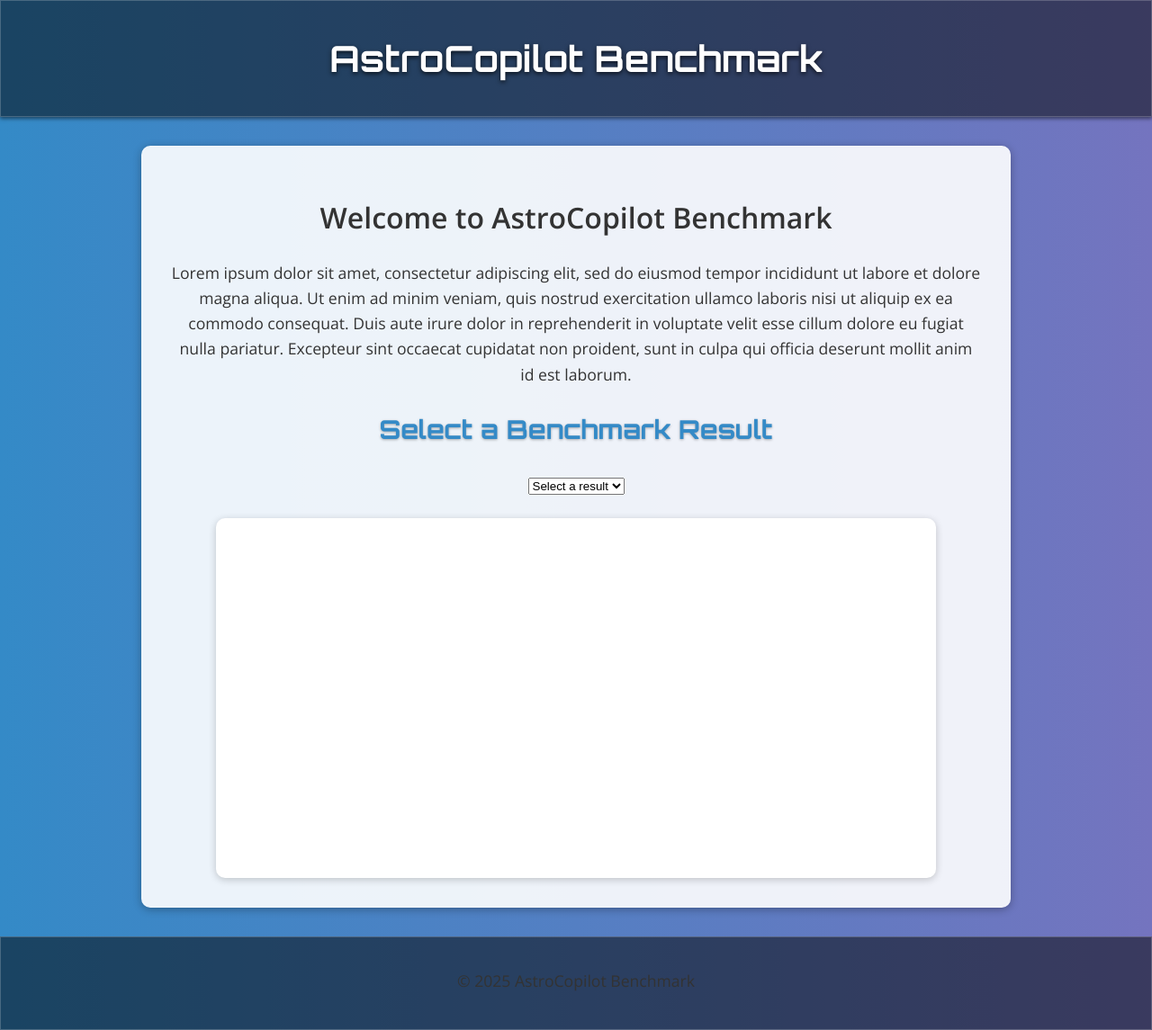
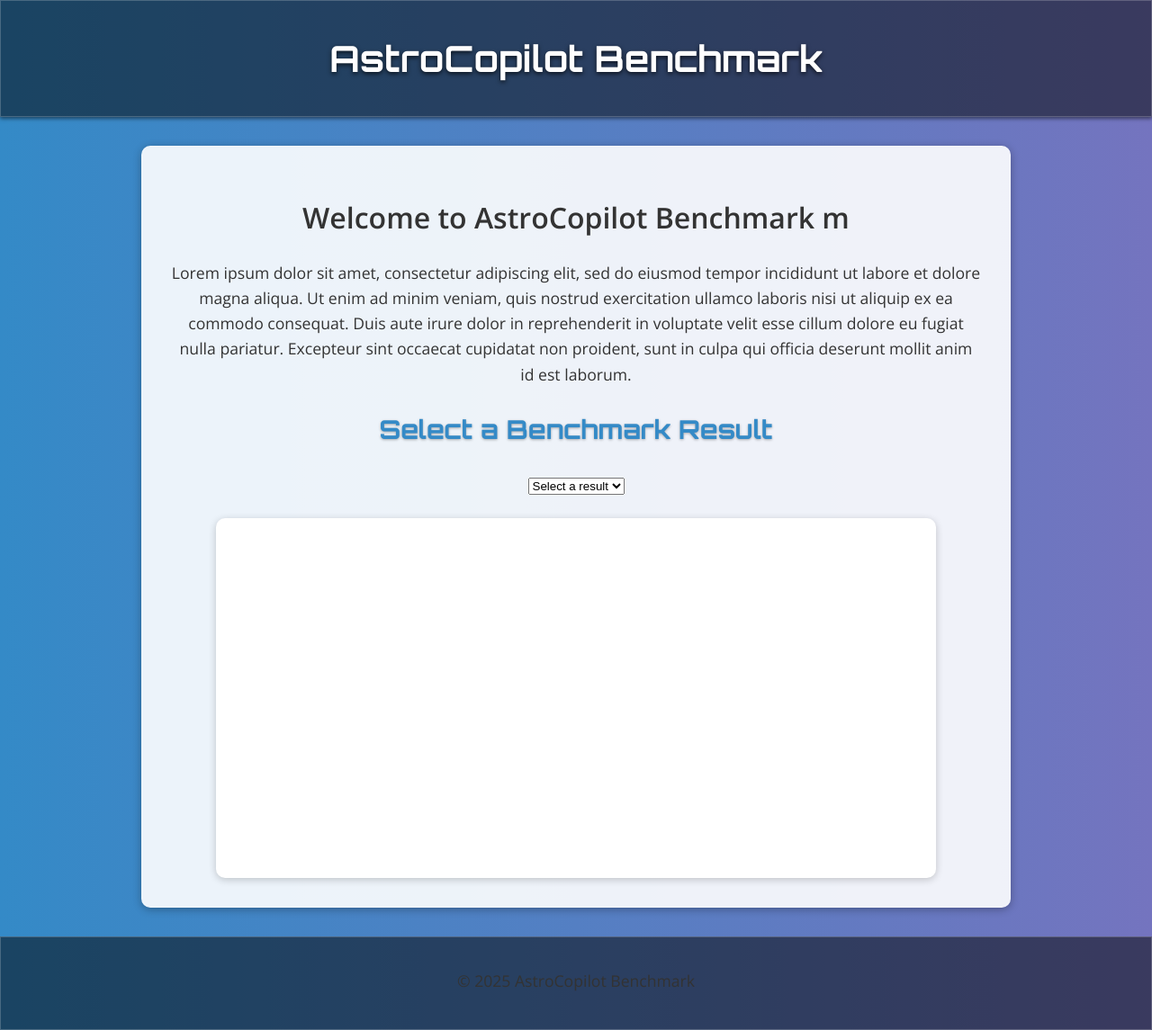
Before and after one commit to Murtato1/astbench, a Jekyll site: the page built from index.markdown, in a window 1280 px wide. Shown: the whole page at 90% size. Built offline with Jekyll 4.4.1, drawn with Linux system fonts in a browser that asks for light colours; part of the change alters nothing that is shown.

```diff
--- a/index.markdown
+++ b/index.markdown
@@ -3,7 +3,7 @@ layout: default
 title: Home
 ---
 
-# Welcome to AstroCopilot Benchmark
+# Welcome to AstroCopilot Benchmark m
 
 Lorem ipsum dolor sit amet, consectetur adipiscing elit, sed do eiusmod tempor incididunt ut labore et dolore magna aliqua. Ut enim ad minim veniam, quis nostrud exercitation ullamco laboris nisi ut aliquip ex ea commodo consequat. Duis aute irure dolor in reprehenderit in voluptate velit esse cillum dolore eu fugiat nulla pariatur. Excepteur sint occaecat cupidatat non proident, sunt in culpa qui officia deserunt mollit anim id est laborum.
 
@@ -82,10 +82,10 @@ Lorem ipsum dolor sit amet, consectetur adipiscing elit, sed do eiusmod tempor i
             ) {
               metrics.codebertscore_rescaled.push(result.codebertscore_rescaled.F1);
             }
-            if ("code_success" in result && result.code_success !== null) {
+            if ("result_summary" in result && result.code_success !== null) {
               metrics.code_success.push(result.code_success);
             }
-            if ("syntax_match_score" in result && result.syntax_match_score !== null) {
+            if ("result_summary" in result && result.syntax_match_score !== null) {
               metrics.syntax_match_score.push(result.syntax_match_score);
             }
           });
```
